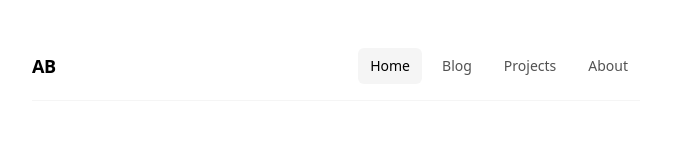
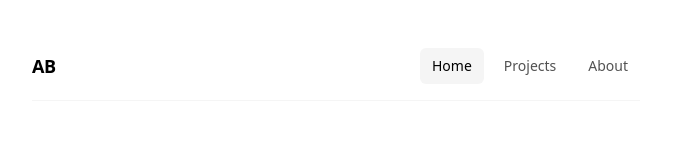
Before and after one commit to ayushb03/personal-website, a Next.js app: page / in a window 1280 px wide. Shown: the top 160 px of the page, without its empty margins (304-977 px from the left). Built offline with nearby package versions, Linux system fonts and the light colour scheme.

Commit message:
📝 chore: comment out blog navigation item in nav component

```diff
--- a/src/components/nav.tsx
+++ b/src/components/nav.tsx
@@ -8,10 +8,10 @@ const navItems = [
     path: '/',
     name: 'Home',
   },
-  {
-    path: '/blog',
-    name: 'Blog',
-  },
+  // {
+  //   path: '/blog',
+  //   name: 'Blog',
+  // },
   {
     path: '/projects',
     name: 'Projects',
```
